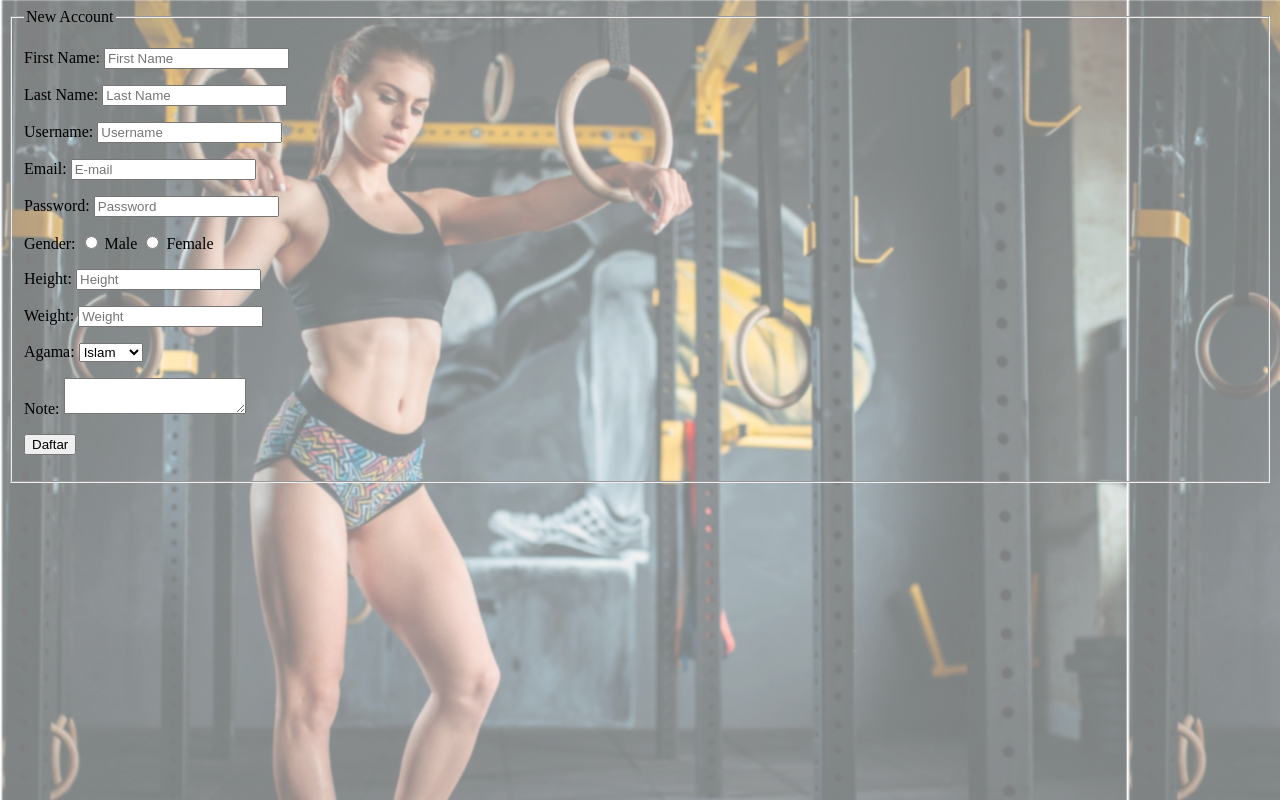
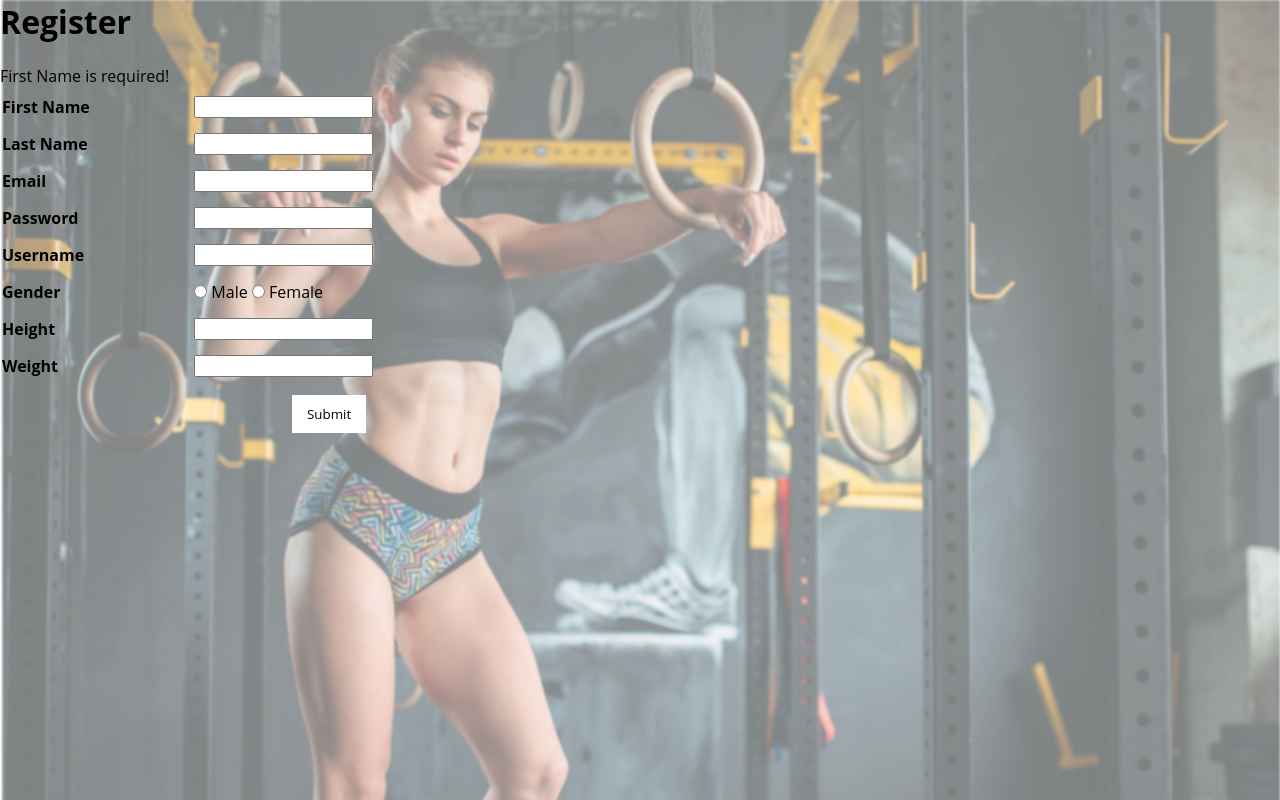
Before and after one commit to MiruRyuuki/BodyWorks, a PHP site: the page made by Register.php in a window 1280 px wide. Run offline with PHP 8.4, Linux system fonts and the light colour scheme.

Commit message:
Add files via upload

```diff
--- a/Register.php
+++ b/Register.php
@@ -1,62 +1,86 @@
 <!DOCTYPE html>
 <html>
 <head>
-    <title>Sign Up</title>
+<title>BodyWork | Register</title>
+<link rel="stylesheet" type="text/css" href="style.css">
 </head>
-<body background = "gym.jpg"></body>
-    <form action="contact.php" method="POST">
-        <fieldset>
-        <legend>New Account</legend>
-        <p>
-            <label>First Name:</label>
-            <input type="text" name="Fname" placeholder="First Name" />
-        </p>
-        <p>
-            <label>Last Name:</label>
-            <input type="text" name="Lname" placeholder="Last Name" />
-        </p>
-        <p>
-            <label>Username:</label>
-            <input type="text" name="username" placeholder="Username" />
-        </p>
-        <p>
-            <label>Email:</label>
-            <input type="email" name="email" placeholder="E-mail" />
-        </p>
-        <p>
-            <label>Password:</label>
-            <input type="password" name="password" placeholder="Password" />
-        </p>
-        <p>
-            <label>Gender:</label>
-            <label><input type="radio" name="gender" value="Male" /> Male</label>
-            <label><input type="radio" name="gender" value="Female" /> Female</label>
-        </p>
-        <p>
-            <label>Height:</label>
-            <input type="height" name="height" placeholder="Height" />
-        </p>
-        <p>
-            <label>Weight:</label>
-            <input type="weight" name="weight" placeholder="Weight" />
-        </p>
-        <p>
-            <label>Agama:</label>
-            <select name="agama">
-                <option value="islam">Islam</option>
-                <option value="kristen">Kristen</option>
-                <option value="hindu">Hindu</option>
-                <option value="budha">Budha</option>
-            </select>
-        </p>
-        <p>
-            <label>Note:</label>
-            <textarea name="note"></textarea>
-        </p>
-        <p>
-            <input type="submit" name="submit" value="Daftar" />
-        </p>
-        </fieldset>
-    </form>
+<body>
+
+<div id="content" class="content">
+<h1>Register</h1> <br>
+<?php
+if(isset($_GET['err'])){
+	?>
+	<div class="warning"><?php echo $_GET['err']?></div>
+	<?php
+}
+?>
+<?php
+if(isset($_GET['msg'])){
+	?>
+	<div class="message"><?php echo $_GET['msg']?></div>
+	<?php
+}
+?>
+
+<form action="doRegister.php" method="post" id="form_register" onsubmit="return validate();">
+	<table class="table">
+        <tr>
+			<th align="left">First Name</td>
+			<td><input type="text" name="fname" value=""></td>
+		</tr>
+		<tr>
+			<th align="left">Last Name</td>
+			<td><input type="text" name="lname" value=""></td>
+		</tr>
+		<tr>
+			<th align="left">Email</td>
+			<td><input type="text" name="email" value=""></td>
+		</tr>
+		<tr>
+			<th align="left">Password</td>
+			<td><input type="password" name="password" value=""></td>
+		</tr>
+		<tr>
+			<th align="left">Username</td>
+			<td><input type="text" name="username" value=""></td>
+		</tr>
+        <tr>
+			<th align="left">Gender</td>
+			<td><label><input type="radio" name="gender" value="Male" /> Male</label>
+            <label><input type="radio" name="gender" value="Female" /> Female</label></td>
+		</tr>
+        <tr>
+			<th align="left">Height</td>
+			<td><input type="text" name="height" value=""></td>
+		</tr>
+		<tr>
+			<th align="left">Weight</td>
+			<td><input type="text" name="weight" value=""></td>
+		</tr>
+		<tr>
+			<th colspan="2" align="left"><button type="submit" class="btn-form">Submit</button></td>
+		</tr>
+	</table>
+
+</form>
+</div>
 </body>
+<script type="text/javascript">
+	function validate(){
+        var fname = form_register.fname.value;
+		var lname = form_register.lname.value;
+		var email = form_register.email.value;
+		var password = form_register.password.value;
+		var username = form_register.username.value;
+        var gender = form_register.gender.value;
+        var height = form_register.height.value;
+        var weight = form_register.weight.value;
+		if(Fname=="" || lname=="" || email=="" || password=="" || username=="" || gender==""|| height=="" || weight==""){
+			alert("Please fill all required fields!");
+			return false;
+		}
+		return true;
+	}
+</script>
 </html>
--- a/style.css
+++ b/style.css
@@ -4,53 +4,33 @@
     box-sizing: border-box;
     font-family: 'Open Sans', sans-serif;
 }
-
-.container{
-    position: absolute;
-    left: 50%;
-    top: 50%;
-    transform: translate(-50%,-50%);
-    padding: 50px 55px;
-    width: 600px;
-    background-color: rgba(0,0,0,.7);
-    box-shadow: 0 0 10px rgba(255,255,255,.3);
+.clearing{
+	clear: both;
+}
+.content{
+	background-image: url(gym.jpg);
+    background-repeat: no-repeat;
+    position: fixed;
+    width: 100%;
+    height: 100%;
+    background-size: 100%;
 }
 
-.container fieldset{
-    padding: 30px 35px;
+table.table{
+	width: 50%;
+}
+table.table tr{
+	height: 35px;
+}
+table.table th{
+	width: 30%;
 }
 
-.container legend{
-    color:#fafafa;
-    font-size: xx-large;
+.btn-form{
+	padding: 10px 15px;
+    margin-left: 290px;
+    margin-top: 10px;
+	border: none;
+	background: #FFFFFF;
+	cursor: pointer;
 }
-
-.container p{
-    text-align: left;
-    color: #fafafa;
-    margin-bottom: 25px;
-    text-transform: uppercase;
-}
-
-container p label a{
-    float: left;
-    color: #FFFFFF;
-    text-align: center;
-    padding: 14px 25px;
-    text-decoration: none;
-     position: relative;
-}
-
-.container label{
-    text-align: left;
-    color: #90caf9;
-}
-
-.container button{
-    width: calc(100% - 20px);
-    padding: 4px 5px;
-    border: none;
-    background-color: transparent;
-    color: #fff;
-    font-size: 20px;
-}
```
Also changed, not shown: db_bodywork.sql (added, +44 -0 lines), doLogin.php (added, +36 -0 lines), doRegister.php (added, +48 -0 lines), login.php (+47 -26 lines), gym.jpg.
